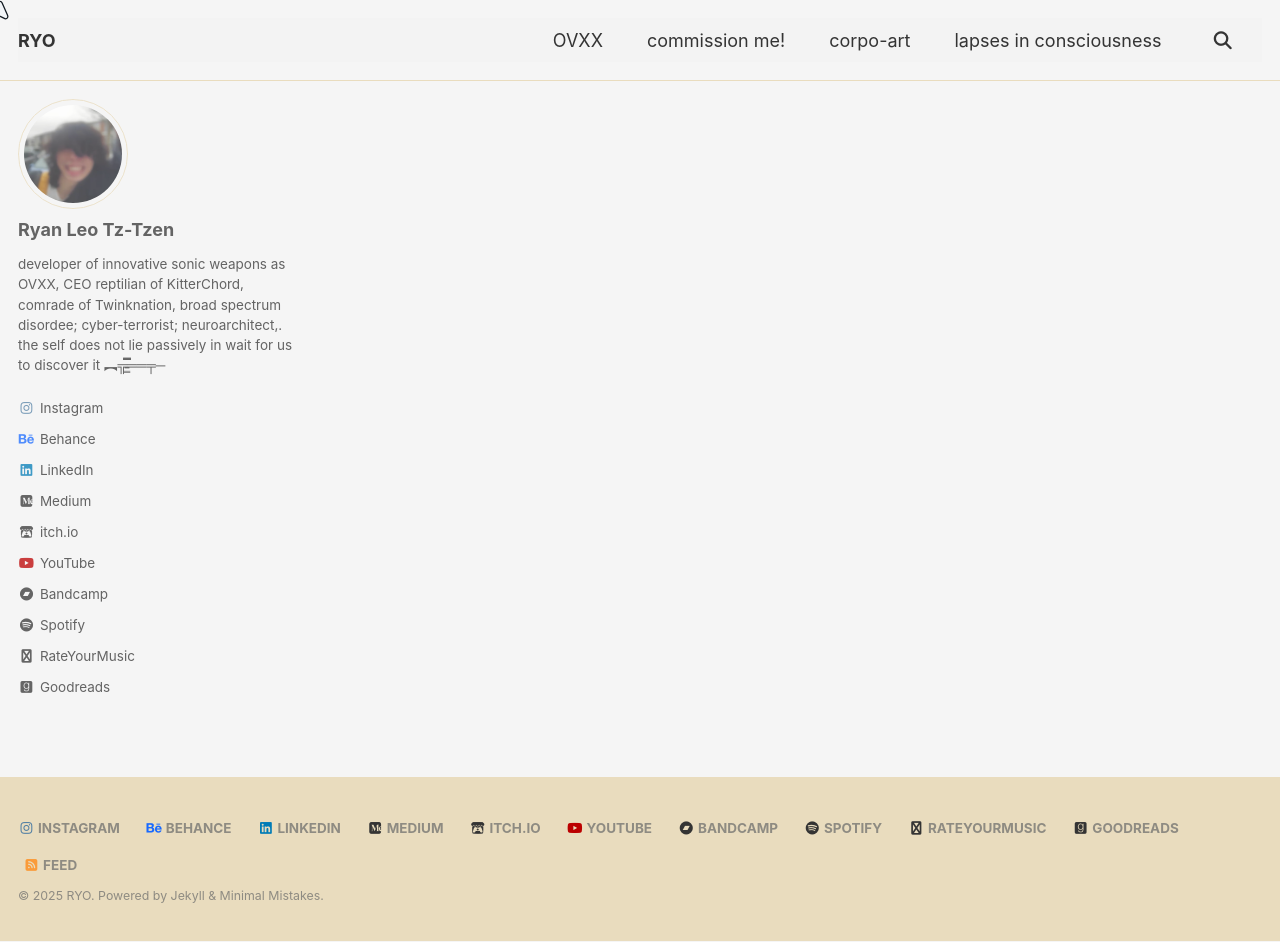
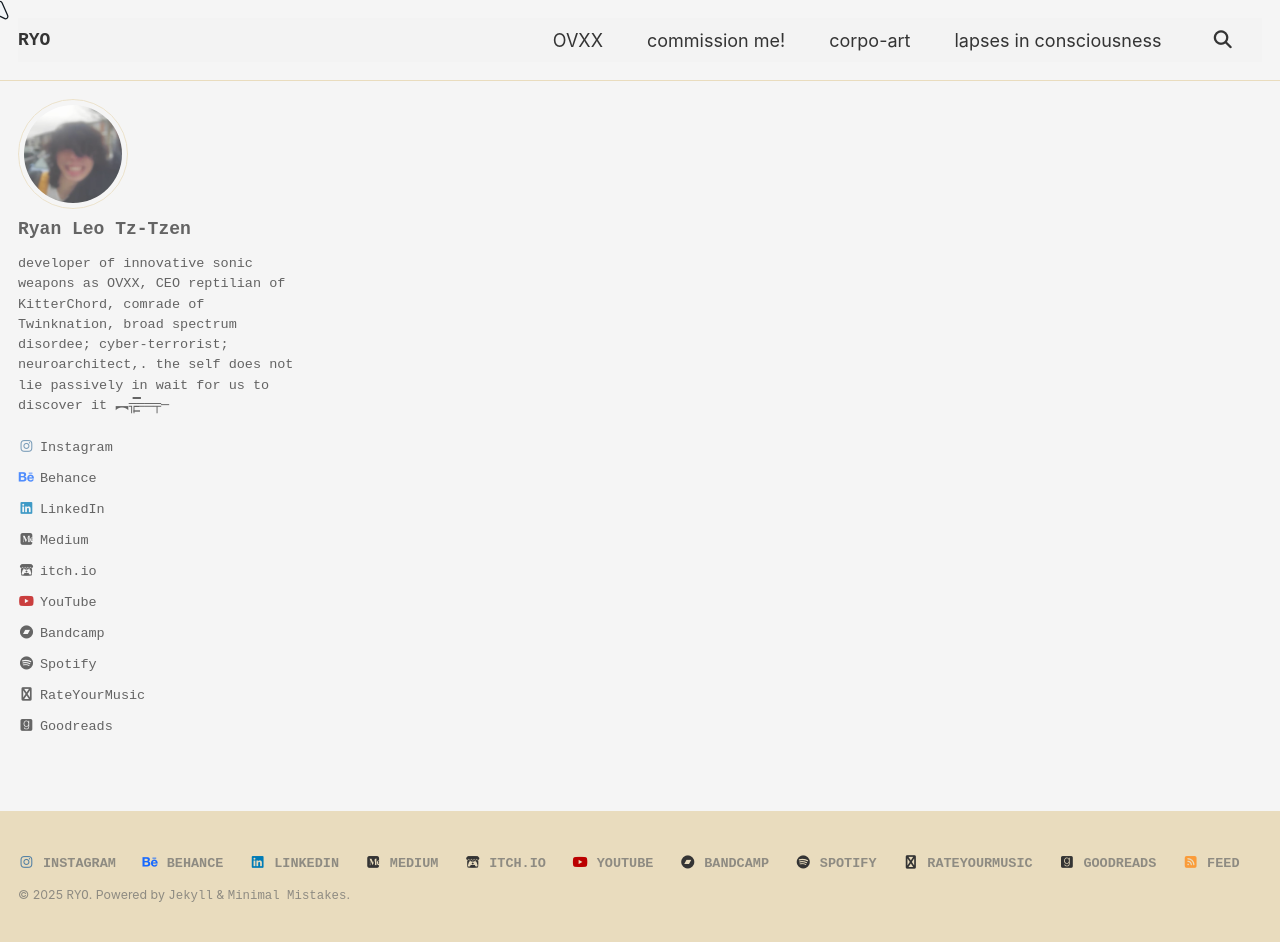
Before and after one commit to cryotato/cryotato.github.io, a Jekyll site: the page built from index.md, in a window 1280 px wide and 942 px high. Built offline with Jekyll 4.4.1, drawn with Linux system fonts in a browser that asks for light colours; cached includes are drawn as plain includes.

Commit message:
Update main.scss

```diff
--- a/assets/css/main.scss
+++ b/assets/css/main.scss
@@ -49,9 +49,55 @@
 /* --- Optional: Apply monospace font to headings too --- */
 h1, h2, h3, h4, h5, h6 {
   font-family: "Courier New", Courier, monospace; // Or your chosen monospace font stack
-} // <--- MAKE SURE TO ADD CLOSING BRACES FOR ANY OTHER BLOCKS YOU ADD LATER
+}
 
-/* --- Optional: Apply monospace font to buttons --- */
-.btn {
-    font-family: "Courier New", Courier, monospace; // Or your chosen monospace font stack
-} // <--- MAKE SURE TO ADD CLOSING BRACES FOR ANY OTHER BLOCKS YOU ADD LATER
+// Apply monospace to the Header (Masthead) elements
+.masthead,
+.site-title,
+.site-nav {
+  font-family: "Courier New", Courier, monospace;
+}
+
+// Apply monospace to the Footer elements
+.page__footer {
+  font-family: "Courier New", Courier, monospace;
+}
+// Also target links specifically within the footer if needed
+.page__footer a,
+.page__footer span,
+.page__footer p {
+    font-family: "Courier New", Courier, monospace;
+}
+
+
+// Apply monospace to the Table of Contents
+.toc,
+.toc__menu,
+.toc__title,
+.toc a { // Target the container, menu, title, and links within
+  font-family: "Courier New", Courier, monospace;
+}
+
+// Apply monospace to the Author Sidebar elements
+.sidebar .author__name,
+.sidebar .author__bio,
+.sidebar .author__urls .author__urls-label { // Target name, bio, and labels in the sidebar
+  font-family: "Courier New", Courier, monospace;
+}
+// You might also need to target generic sidebar text if the above isn't enough
+.sidebar,
+.sidebar p,
+.sidebar li {
+    font-family: "Courier New", Courier, monospace;
+}
+
+
+// Ensure buttons everywhere use monospace (you might already have .btn)
+button, .btn {
+     font-family: "Courier New", Courier, monospace;
+}
+
+// Ensure code blocks and inline code use monospace (often default, but good to be explicit)
+pre, code {
+  font-family: "Courier New", Courier, monospace;
+}
```
